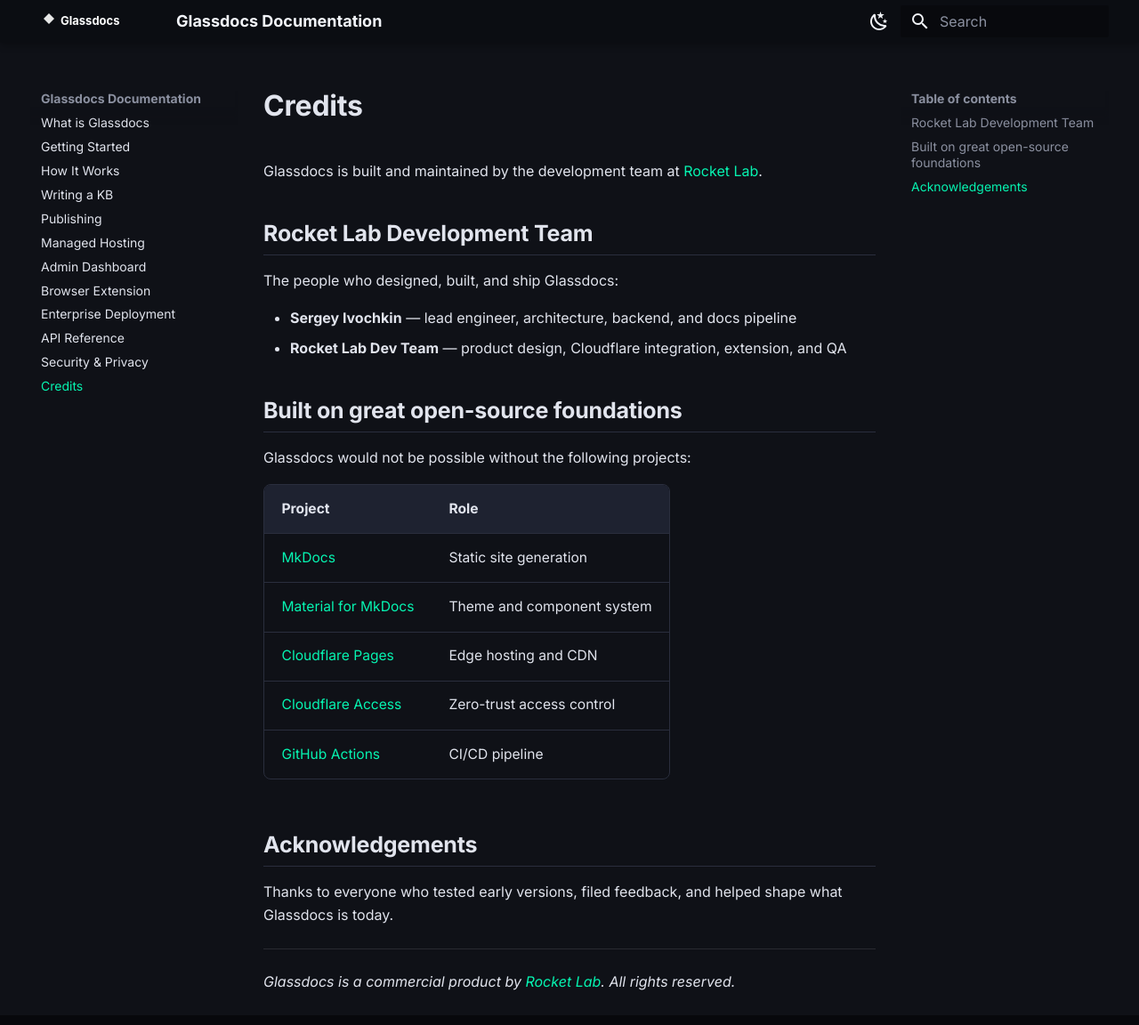
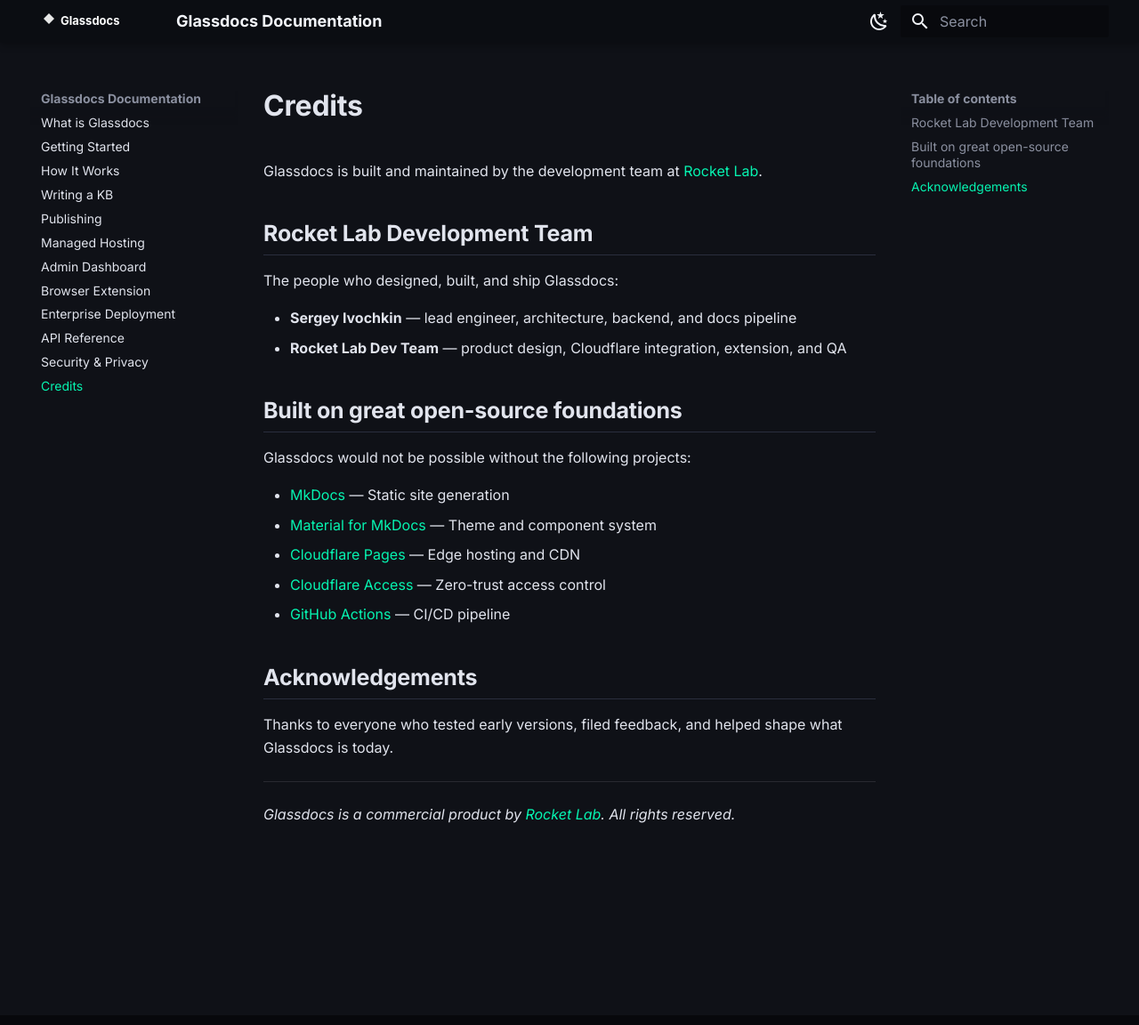
Before and after one commit to Glassdocs/docs, an MkDocs documentation site: the page built from docs/credits.md, in a window 1280 px wide and 1165 px high. Shown: the top 1152 px of the window at 89% size. Built offline with MkDocs 1.6.1 and Material for MkDocs 9.7.7, drawn with Linux system fonts in a browser that asks for light colours.

Commit message:
Convert open-source foundations table to bullet list

```diff
--- a/docs/credits.md
+++ b/docs/credits.md
@@ -13,13 +13,11 @@ The people who designed, built, and ship Glassdocs:
 
 Glassdocs would not be possible without the following projects:
 
-| Project | Role |
-|---|---|
-| [MkDocs](https://www.mkdocs.org) | Static site generation |
-| [Material for MkDocs](https://squidfunk.github.io/mkdocs-material/) | Theme and component system |
-| [Cloudflare Pages](https://pages.cloudflare.com) | Edge hosting and CDN |
-| [Cloudflare Access](https://www.cloudflare.com/products/zero-trust/access/) | Zero-trust access control |
-| [GitHub Actions](https://github.com/features/actions) | CI/CD pipeline |
+- [MkDocs](https://www.mkdocs.org) — Static site generation
+- [Material for MkDocs](https://squidfunk.github.io/mkdocs-material/) — Theme and component system
+- [Cloudflare Pages](https://pages.cloudflare.com) — Edge hosting and CDN
+- [Cloudflare Access](https://www.cloudflare.com/products/zero-trust/access/) — Zero-trust access control
+- [GitHub Actions](https://github.com/features/actions) — CI/CD pipeline
 
 ## Acknowledgements
 
```
